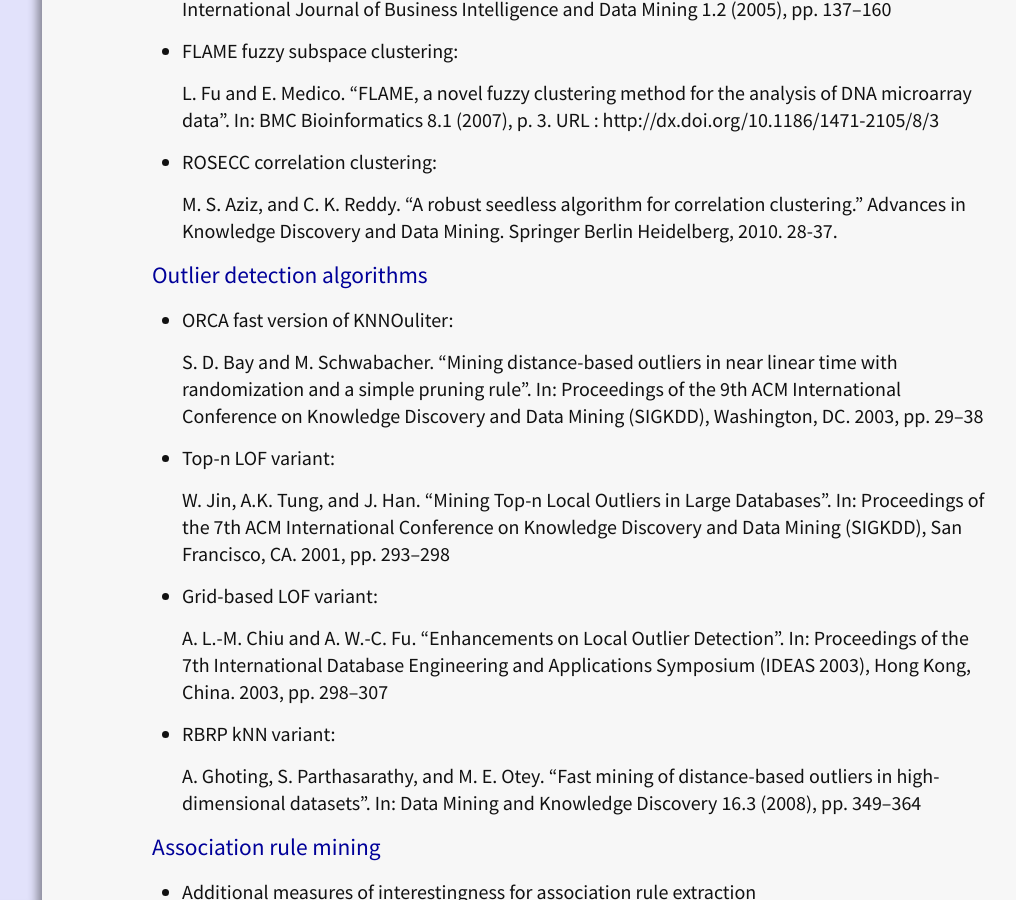
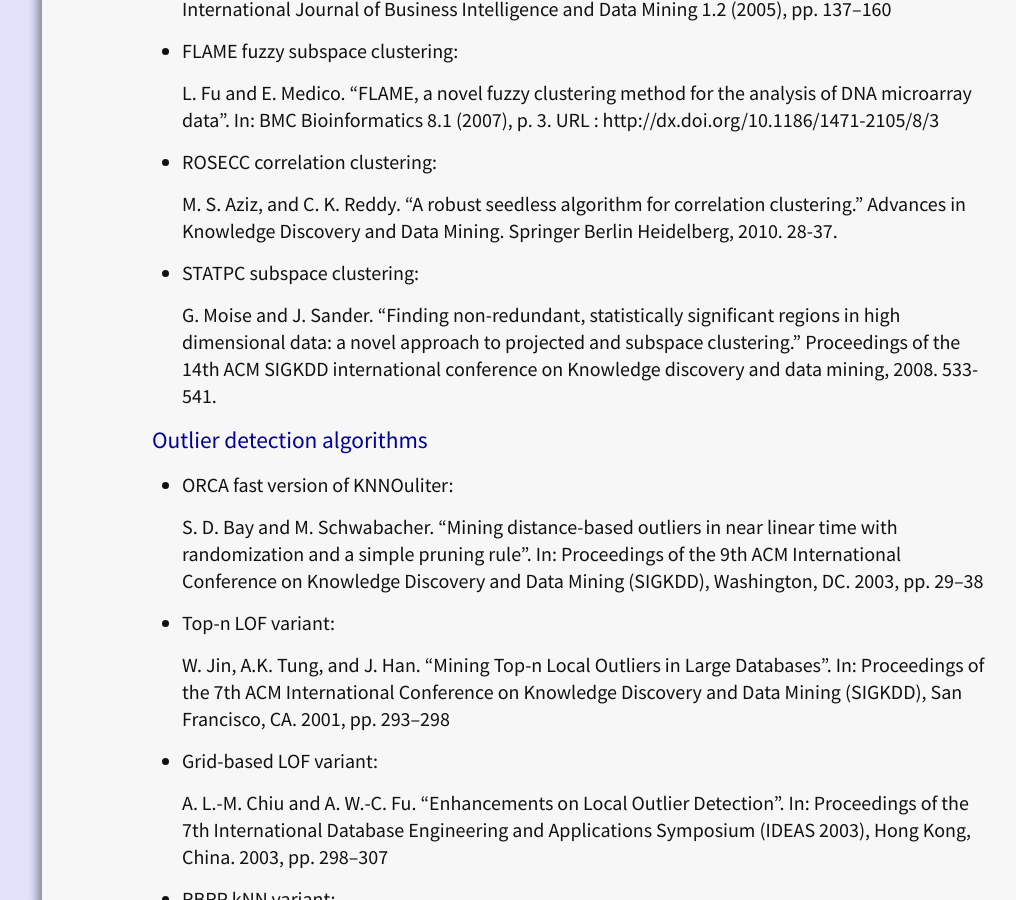
Before and after one commit to elki-project/elki-project.github.io, a Jekyll site: the page built from dev/projectideas.md, in a window 1280 px wide and 900 px high, scrolled down 3931 px. Shown: the whole window, without its empty margins (248-1264 px from the left). Built offline with Jekyll 4.4.1, drawn with Linux system fonts in a browser that asks for light colours.

Commit message:
Add STATPC to wish list
Add STATPC to wish list

```diff
--- a/dev/projectideas.md
+++ b/dev/projectideas.md
@@ -148,6 +148,10 @@ The following list are project ideas for *students that want to get started* wit
 
   M. S. Aziz, and C. K. Reddy. "A robust seedless algorithm for correlation clustering." Advances in Knowledge Discovery and Data Mining. Springer Berlin Heidelberg, 2010. 28-37.
 
+- STATPC subspace clustering:
+
+  G. Moise and J. Sander. "Finding non-redundant, statistically significant regions in high dimensional data: a novel approach to projected and subspace clustering." Proceedings of the 14th ACM SIGKDD international conference on Knowledge discovery and data mining, 2008. 533-541.
+
 ### Outlier detection algorithms
 
 - ORCA fast version of KNNOuliter:
```
